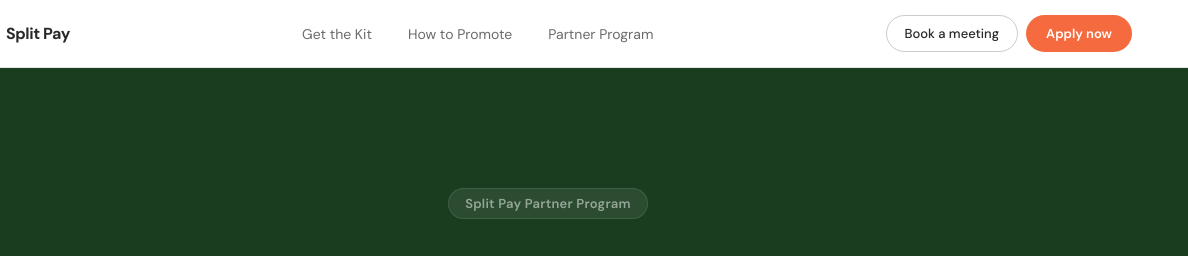
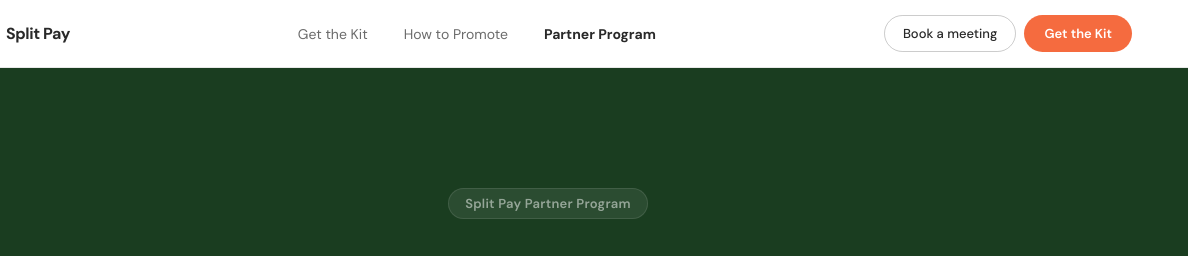
Before and after one commit to split-payer/splitpay-hub, a website: page partners/index.html in a window 1280 px wide. Shown: the top 256 px of the page, 92-1280 px from the left. Drawn offline with Linux system fonts and the light colour scheme; no server answers.

Commit message:
nav: unified header/footer - identical across all 3 pages

```diff
--- a/partners/index.html
+++ b/partners/index.html
@@ -39,16 +39,16 @@
   /* ── NAV (matches hub — white, same structure) ── */
   nav{position:sticky;top:0;z-index:200;background:rgba(255,255,255,0.92);backdrop-filter:blur(20px);border-bottom:1px solid var(--border);display:flex;align-items:center;justify-content:space-between;padding:0 56px;height:68px;gap:24px;}
   .nav-logo{display:flex;align-items:center;gap:10px;flex-shrink:0;}
-  .nav-partner-pill{display:inline-flex;align-items:center;gap:5px;background:var(--green-cream);border:1px solid rgba(26,61,32,0.12);padding:4px 10px;border-radius:100px;font-size:11px;font-weight:700;color:var(--forest-light);letter-spacing:0.06em;text-transform:uppercase;margin-left:2px;}
   .nav-links{display:flex;gap:36px;font-size:14px;color:var(--gray);}
   .nav-links a{text-decoration:none;color:inherit;transition:color 0.2s;}
   .nav-links a:hover{color:var(--near-black);}
   .nav-links a[href="/partners"]{font-weight:700;color:var(--near-black);}
   .nav-actions{display:flex;gap:8px;align-items:center;flex-shrink:0;}
-  .btn-book{background:transparent;color:var(--near-black);border:1.5px solid rgba(0,0,0,0.2);padding:9px 18px;border-radius:100px;font-size:13px;font-weight:500;cursor:pointer;transition:all 0.2s;font-family:inherit;text-decoration:none;display:inline-flex;align-items:center;}
+  .btn-book{background:transparent;color:var(--near-black);border:1.5px solid rgba(0,0,0,0.2);padding:9px 18px;border-radius:100px;font-size:13px;font-weight:500;cursor:pointer;transition:all 0.2s;font-family:inherit;}
   .btn-book:hover{border-color:var(--near-black);}
-  .btn-kit{background:var(--orange);color:var(--white);border:none;padding:10px 20px;border-radius:100px;font-size:13px;font-weight:600;cursor:pointer;transition:opacity 0.2s;font-family:inherit;text-decoration:none;display:inline-flex;align-items:center;}
+  .btn-kit{background:var(--orange);color:var(--white);border:none;padding:10px 20px;border-radius:100px;font-size:13px;font-weight:600;cursor:pointer;transition:opacity 0.2s;font-family:inherit;}
   .btn-kit:hover{opacity:0.85;}
+
 
   /* ── SHARED ── */
   .section{padding:112px 56px;position:relative;overflow:hidden;}
@@ -200,7 +200,7 @@
   .btn-final-g:hover{border-color:rgba(255,255,255,0.5);}
 
   /* ── FOOTER ── */
-  footer{background:var(--near-black);border-top:1px solid rgba(255,255,255,0.06);padding:40px 56px;display:flex;align-items:center;justify-content:space-between;}
+footer{background:var(--near-black);border-top:1px solid rgba(255,255,255,0.06);padding:40px 56px;display:flex;align-items:center;justify-content:space-between;}
   .footer-logo{display:flex;align-items:center;gap:10px;}
   .footer-links{display:flex;gap:28px;}
   .footer-links a{font-size:13px;color:#555;text-decoration:none;}
@@ -242,11 +242,11 @@
   <div class="nav-links">
     <a href="/">Get the Kit</a>
     <a href="/promote">How to Promote</a>
-    <a href="https://pmc.splitpay.com/partners">Partner Program</a>
+    <a href="/partners">Partner Program</a>
   </div>
   <div class="nav-actions">
-    <a class="btn-book" href="https://calendly.com/rent-app/onboarding">Book a meeting</a>
-    <button class="btn-kit" onclick="event.preventDefault();scrollToSection('apply')">Apply now</button>
+    <button class="btn-book" onclick="openCal()">Book a meeting</button>
+    <button class="btn-kit" onclick="openDL()">Get the Kit</button>
   </div>
 </nav>
 
```
